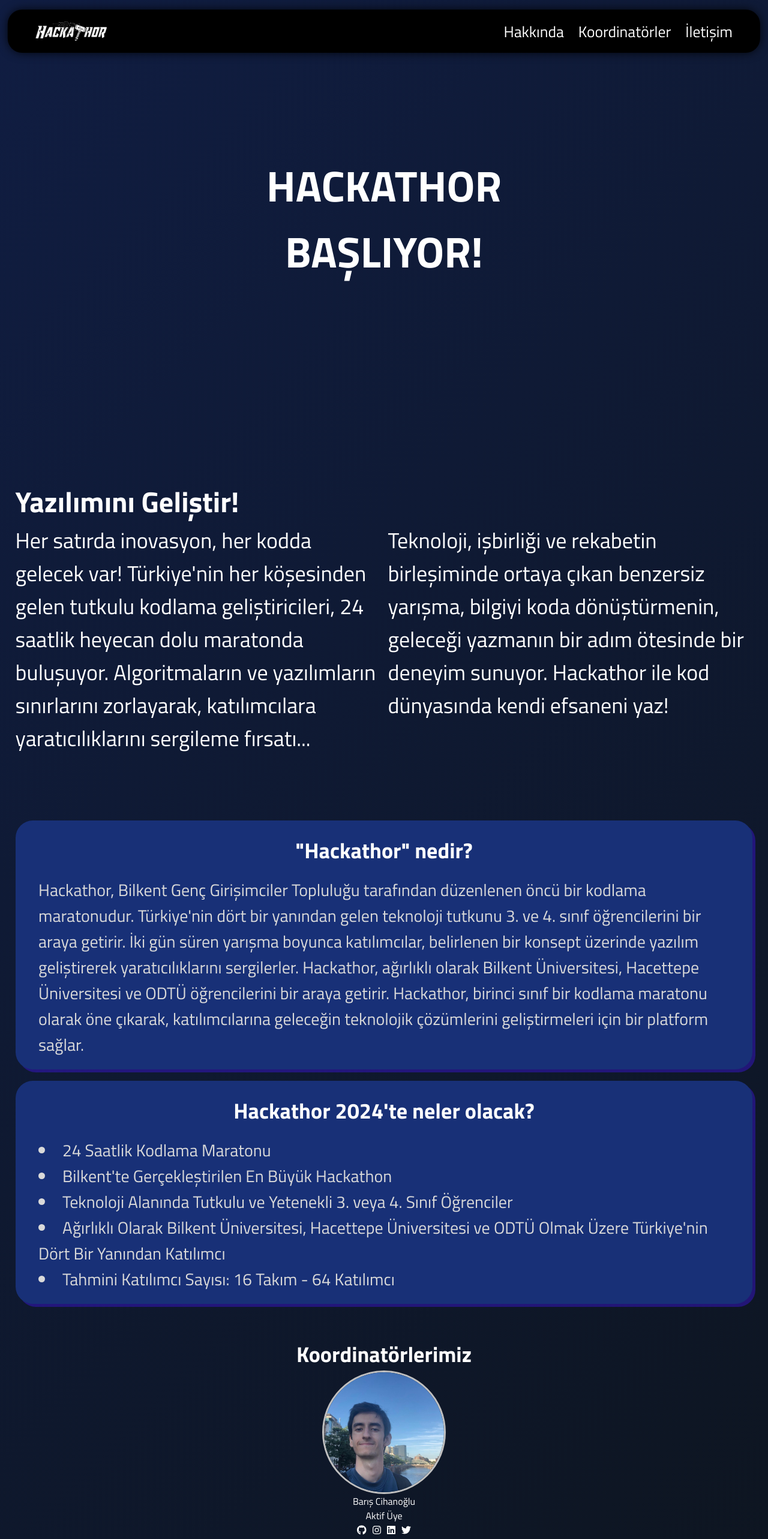
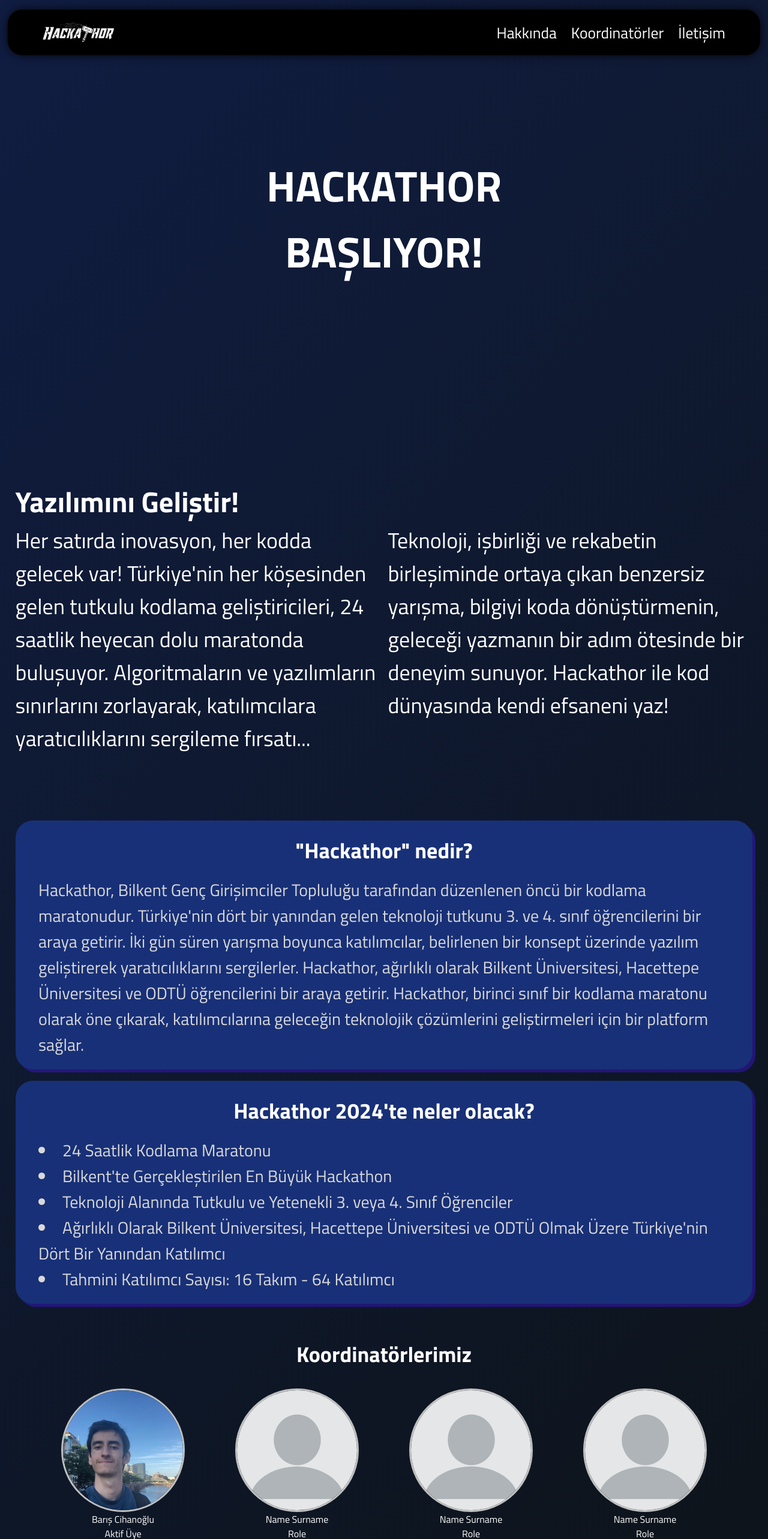
Before and after one commit to bariscihanoglu/hackathor-website-v1, a React (Create React App) app: page / in a window 1280 px wide. Shown: the top 2566 px of the page at 60% size. Built offline with nearby package versions, Linux system fonts and the light colour scheme.

Commit message:
navbar bug fix and team coordinator size adjusted for wrapping

```diff
--- a/public/index.html
+++ b/public/index.html
@@ -6,8 +6,8 @@
     <meta name="viewport" content="width=device-width, initial-scale=1" />
     <meta name="theme-color" content="#000000" />
     <meta
-      name="description"
-      content="Web site created using create-react-app"
+      name="Bilkent Hackathor Webpage"
+      content="Bilkent Hackathor"
     />
     <link rel="apple-touch-icon" href="%PUBLIC_URL%/logo192.png" />
     <!--
@@ -24,7 +24,7 @@
       work correctly both with client-side routing and a non-root public URL.
       Learn how to configure a non-root public URL by running `npm run build`.
     -->
-    <title>React App</title>
+    <title>Bilkent Hackathor</title>
   </head>
   <body>
     <noscript>You need to enable JavaScript to run this app.</noscript>
--- a/src/CSS/Navbar.css
+++ b/src/CSS/Navbar.css
@@ -1,5 +1,9 @@
 .navBar {
   position: relative;
+}
+
+.navBar * {
+  user-select: none;
 }
 
 .navBar ul {
@@ -30,7 +34,7 @@
   justify-content: center;
   align-items: center;
   width: 100%;
-  padding: 1vh;
+  padding: 10px 20px;
   height: 7vh;
   transition: height 0.5s ease;
 }
--- a/src/CSS/Team.css
+++ b/src/CSS/Team.css
@@ -11,9 +11,10 @@
 
 .team .coordinators {
   display: flex;
-  justify-content: space-around;
   flex-wrap: wrap;
-  gap: 10px;
+  justify-content: center;
+  margin-top: 30px;
+  gap: 50px;
 }
 
 .team .coordinator {
@@ -21,7 +22,7 @@
   flex-direction: column;
   justify-content: center;
   align-items: center;
-  width: 50vw;
+  width: 240px;
 }
 
 .team .coordinator-image {
--- a/src/Components/Navbar.js
+++ b/src/Components/Navbar.js
@@ -13,15 +13,11 @@ function Navbar() {
         setTimeout(() => {
           if(!document.getElementById("mobile-list").classList.contains("is-open"))
             document.getElementById("mobile-list").classList.add("is-open");
+          else
+            document.getElementById("mobile-list").classList.remove("is-open");
         }, 500)
 
       setIsOpen((open) => !open)
-    }
-
-    const ulClick = () => {
-      setTimeout(() => {
-        document.getElementById("mobile-list").classList.add("is-open");
-      }, 1000)
     }
 
     return (
```
Also changed, not shown: public/manifest.json.
